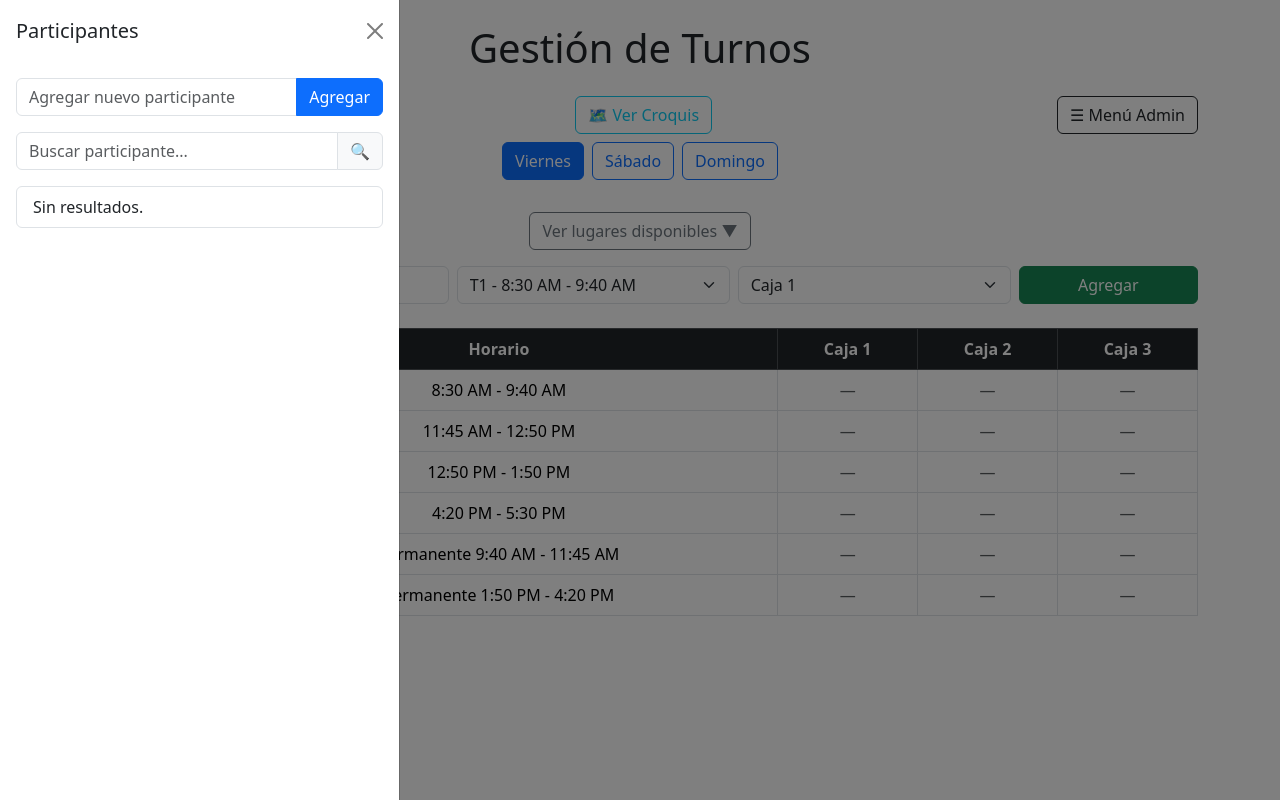
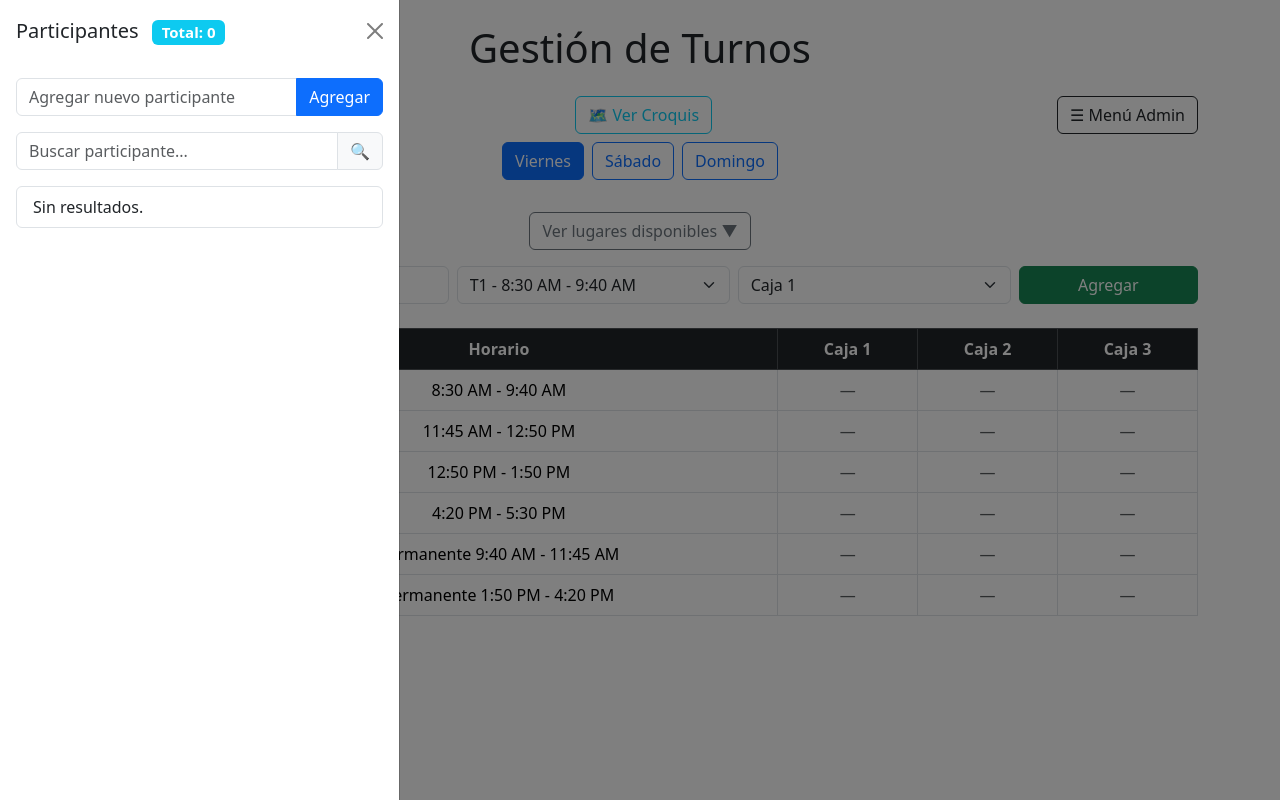
Before and after one commit to Josue1414/Turnos-React, a React (Vite) app: page / in a window 1280 px wide. Both pictures are taken after a click on the button "👤 Participantes". Built offline with nearby package versions, Linux system fonts and the light colour scheme.

Commit message:
Ordena alfabéticamente el listado PNG de participantes y otros cambios

```diff
--- a/src/App.jsx
+++ b/src/App.jsx
@@ -305,7 +305,9 @@ function App() {
       });
     });
 
-    const personasOrdenadas = Array.from(personasConAsignaciones).sort();
+    const personasOrdenadas = Array.from(personasConAsignaciones).sort((a, b) =>
+      a.localeCompare(b, 'es', { sensitivity: 'base' })
+    );
 
     if (personasOrdenadas.length === 0) {
       contentHtml += `<p style="text-align: center; color: gray; margin-top: 30px;">No hay personas con asignaciones actualmente.</p>`;
--- a/src/components/ParticipantesPanel.jsx
+++ b/src/components/ParticipantesPanel.jsx
@@ -166,9 +166,12 @@ const ParticipantesPanel = ({ show, onClose, personas, setPersonas, asignaciones
   };
 
   const participantesConEstado = useMemo(() => {
-    const participantesFiltrados = personas.filter((persona) =>
-      persona.toLowerCase().includes(filtro.toLowerCase())
-    );
+    // Filtra y ordena alfabéticamente
+    const participantesFiltrados = personas
+      .filter((persona) =>
+        persona.toLowerCase().includes(filtro.toLowerCase())
+      )
+      .sort((a, b) => a.localeCompare(b, 'es', { sensitivity: 'base' }));
 
     return participantesFiltrados.map((persona) => ({
       nombre: persona,
@@ -179,7 +182,12 @@ const ParticipantesPanel = ({ show, onClose, personas, setPersonas, asignaciones
   return (
     <Offcanvas show={show} onHide={onClose} placement="start">
       <Offcanvas.Header closeButton>
-        <Offcanvas.Title>Participantes</Offcanvas.Title>
+        <Offcanvas.Title>
+          Participantes{" "}
+          <span className="badge bg-info ms-2">
+            Total: {personas.length}
+          </span>
+        </Offcanvas.Title>
       </Offcanvas.Header>
       <Offcanvas.Body>
         <Form className="mb-3">
```
